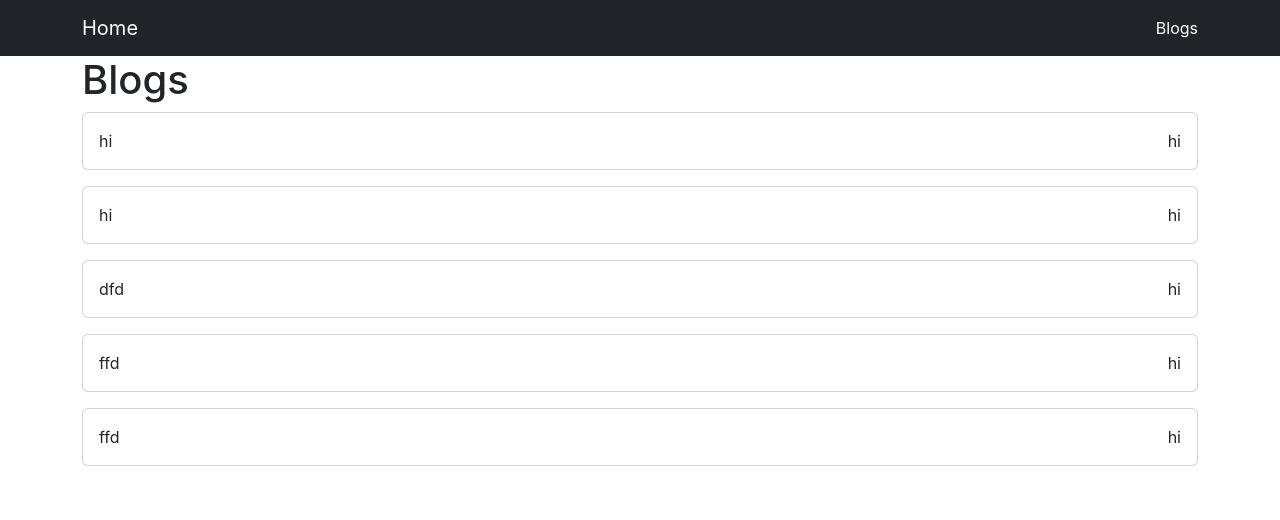
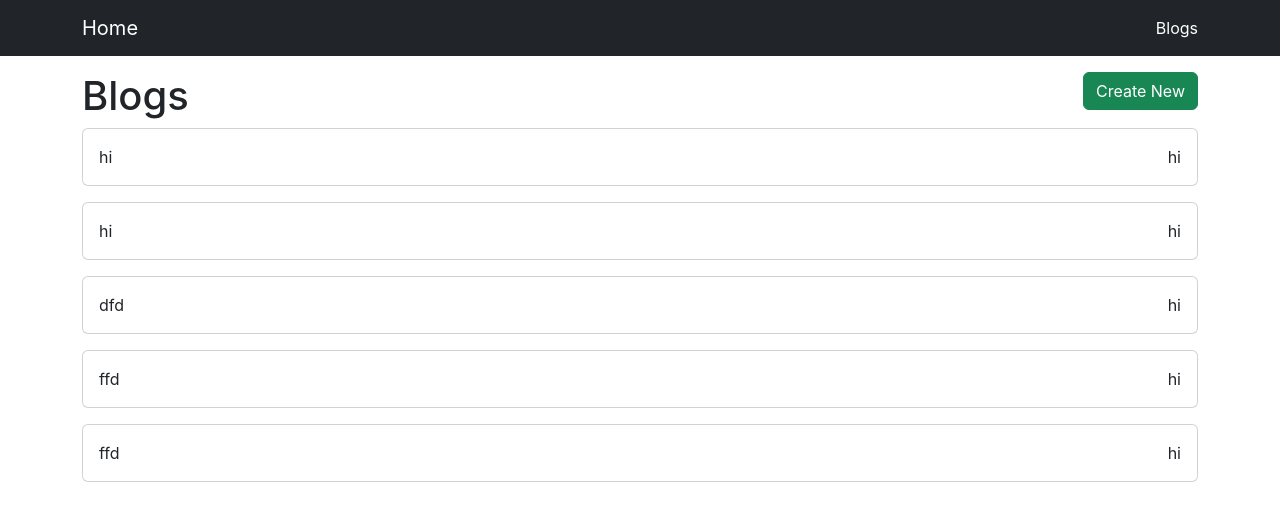
Before and after one commit to yungan9/blog, a React (Create React App) app: page /blogs in a window 1280 px wide. Shown: the top 520 px of the page. Built offline with nearby package versions, Linux system fonts and the light colour scheme; data requests are answered from the project's data file.

Commit message:
create page 이동

```diff
--- a/src/App.js
+++ b/src/App.js
@@ -13,7 +13,7 @@
   return (
     <Router>
       <NavBar />
-      <div className='container'>
+      <div className='container mt-3'>
         <Switch>
           {routes.map((route) =>{
             return<Route key={route.path} exact path={route.path} component={route.component}/>;
--- a/src/pages/ListPage.js
+++ b/src/pages/ListPage.js
@@ -1,6 +1,7 @@
 import axios from "axios";
 import { useState, useEffect } from "react";
 import Card from '../components/Card';
+import { Link } from "react-router-dom/cjs/react-router-dom.min";
 
 const ListPage = () => {
     const [posts, setPosts] = useState([]);
@@ -18,7 +19,14 @@
 
     return (
         <div>
+            <div className="d-flex justify-content-between">
             <h1>Blogs</h1>
+            <div>
+                <Link to ="/blogs/create" className="btn btn-success">
+                Create New
+                </Link>
+            </div>
+            </div>
             {posts.map(post => {
                 return (
                     <Card key={post.id} title={post.title}>
```
